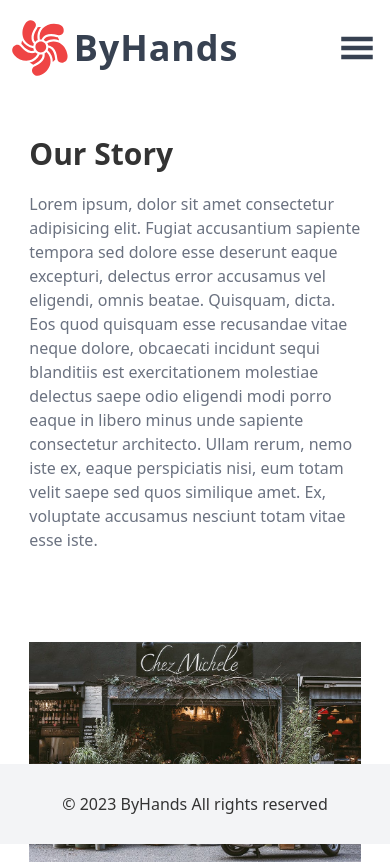
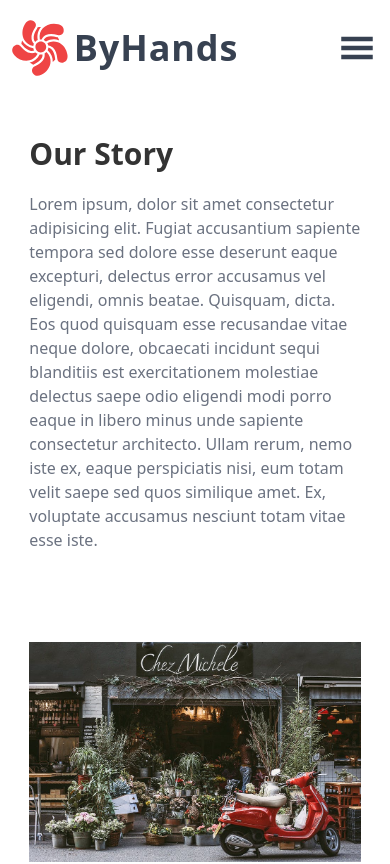
Before and after one commit to ErysCode7/byhands-flower-shop, a React (Vite) app: page /about in a window 390 px wide. Shown: the top 864 px of the page. Built offline with nearby package versions, Linux system fonts and the light colour scheme.

Commit message:
fix mobile sidebar

```diff
--- a/src/App.tsx
+++ b/src/App.tsx
@@ -1,6 +1,6 @@
 import { Route, Routes } from "react-router-dom";
 import { Footer, Header } from "./components";
-import { About, Home, Products, Cart } from "./pages";
+import { About, Cart, Home, Products } from "./pages";
 
 const App = () => {
   return (
--- a/src/components/Footer/index.tsx
+++ b/src/components/Footer/index.tsx
@@ -4,7 +4,7 @@ const Footer = (props: Props) => {
   const year = new Date().getFullYear();
 
   return (
-    <footer className="bg-gray-100 w-full h-[80px] flex items-center justify-center mt-10 absolute bottom-0">
+    <footer className="bg-gray-100 w-full h-[80px] flex items-center justify-center mt-10 sticky top-[50vh] z-[-1]">
       <h3 className="text-[#333] text-base">
         © {year} ByHands All rights reserved
       </h3>
--- a/src/components/MobileSidebar/index.tsx
+++ b/src/components/MobileSidebar/index.tsx
@@ -23,8 +23,8 @@ const MobileSidebar = ({ showMobileNav }: Props) => {
   ];
 
   return (
-    <div className="w-full h-screen bg-[rgba(0,0,0,_0.5)] fixed right-0 left-[275px] top-0 bottom-0 laptop:hidden">
-      <div className="laptop:hidden bg-white h-screen fixed left-0 w-[275px] sm:w-[375px]">
+    <div className="w-full h-screen bg-[rgba(0,0,0,_0.5)] fixed right-0 left-[250px] top-0 bottom-0 laptop:hidden">
+      <div className="laptop:hidden bg-white h-screen fixed left-0 w-[250px] sm:w-[375px]">
         <div className="pt-5">
           <div className="px-5">
             <Link to="/" className="flex items-center">
```
